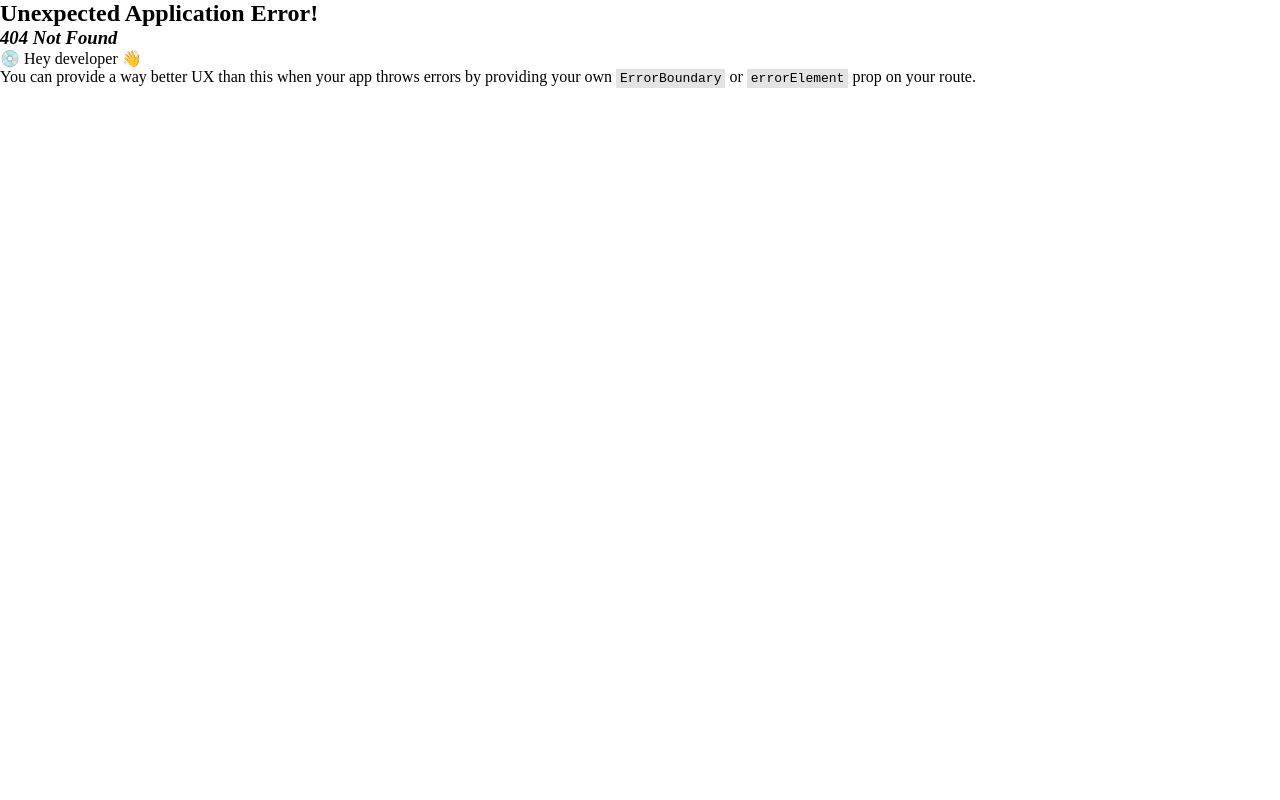
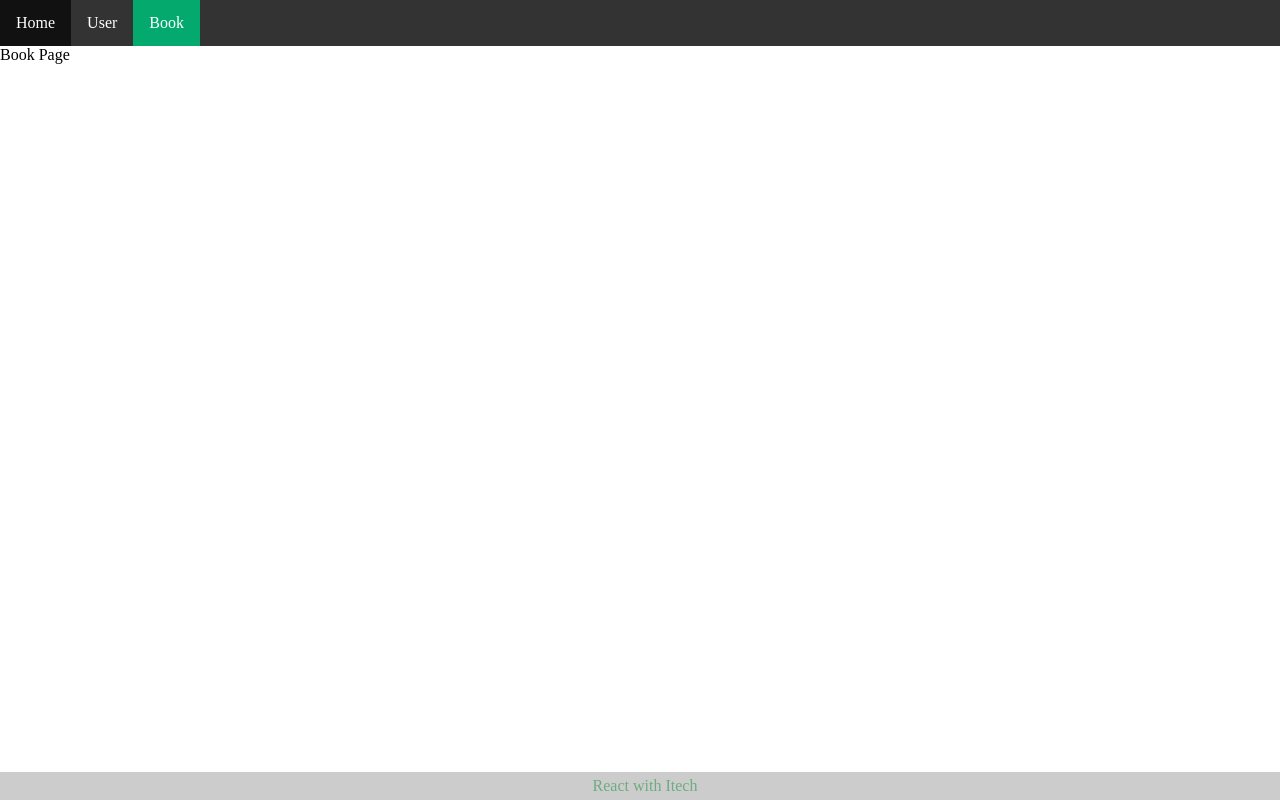
Before and after one commit to ndt123-fs/React, a React (Vite) app: page /book in a window 1280 px wide. Before the commit this address had no page. Built offline with nearby package versions, Linux system fonts and the light colour scheme.

Commit message:
xu ly not found

```diff
--- a/src/components/layout/header.jsx
+++ b/src/components/layout/header.jsx
@@ -6,7 +6,7 @@
         <ul>
             <li><NavLink class="active" to="/">Home</NavLink></li>
             <li><NavLink to="/users">User</NavLink></li>
-            <li><NavLink to="/products">Product</NavLink></li>
+            <li><NavLink to="/book">Book</NavLink></li>
 
         </ul>
 
--- a/src/main.jsx
+++ b/src/main.jsx
@@ -8,13 +8,15 @@
 import LoginPage from './pages/login.jsx';
 import RegisterPage from './pages/register.jsx';
 import UserPage from './pages/user.jsx';
-import ProductPage from './pages/products.jsx';
+import BookPage from './pages/book.jsx';
 import './styles/global.css'
 import ToDoApp from './components/todo/ToDoApp.jsx';
+import ErrorPage from './pages/error.jsx';
 const router = createBrowserRouter([
   {
     path: "/",
     element: <App />,
+    errorElement: < ErrorPage />,
     children: [
 
       {
@@ -28,8 +30,8 @@
         element: <UserPage />
       },
       {
-        path: "products",
-        element: <ProductPage />
+        path: "book",
+        element: <BookPage />
       }
     ]
   },
--- /dev/null
+++ b/src/pages/book.jsx
@@ -0,0 +1,5 @@
+
+const BookPage = () => {
+    return (<div>Book Page</div>)
+}
+export default BookPage
--- /dev/null
+++ b/src/pages/error.jsx
@@ -0,0 +1,20 @@
+import { useRouteError } from "react-router-dom";
+import { Link, NavLink } from 'react-router-dom'
+export default function ErrorPage() {
+    const error = useRouteError();
+    console.error(error);
+
+    return (
+        <div id="error-page">
+            <h1>Oops!</h1>
+            <p>Sorry, an unexpected error has occurred.</p>
+            <p>
+                <i>{error.statusText || error.message}</i>
+
+            </p>
+            <Link to="/">Back to homepage</Link>
+
+
+        </div>
+    );
+}
--- a/src/pages/products.jsx
+++ /dev/null
@@ -1,4 +0,0 @@
-const ProductPage = () => {
-    return (<div>Product Page</div>)
-}
-export default ProductPage
```
